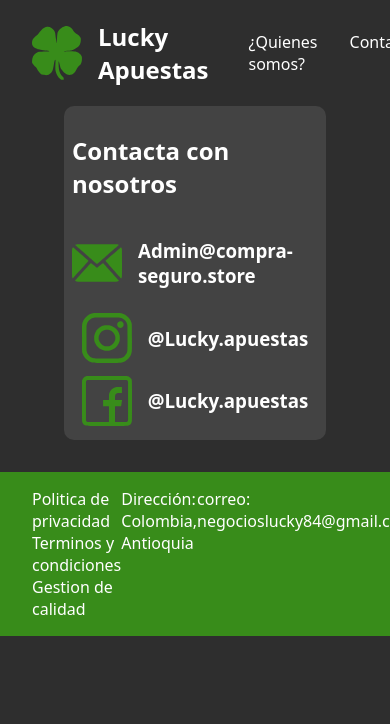
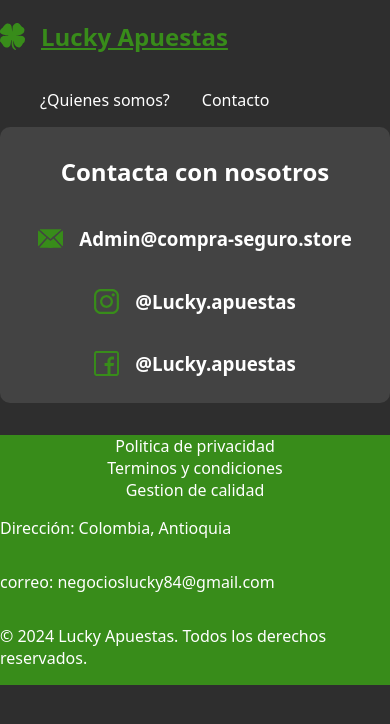
Before and after one commit to EmmanuelSalazar/lucky-apuestas, a PHP site: page /contact.php in a window 390 px wide; the page is wider, and only the part inside the window is pictured. Shown: the top 724 px of that part. Run offline with PHP 8.4, Linux system fonts and the light colour scheme.

Commit message:
v1.1 MOBILE ADDED

```diff
--- /dev/null
+++ b/robots.txt
@@ -0,0 +1,3 @@
+User-agent: *
+Disallow: /src/
+Disallor: /vendor/
--- a/src/css/style.css
+++ b/src/css/style.css
@@ -152,3 +152,50 @@
         background-color: #296413;
     }
 /* ---------------- */
+
+
+/* MOBILE CSS */
+
+@media screen and (max-width: 580px) {
+    main {
+        padding: 0;
+    }
+    main > .row {
+        display: flex;
+        flex-direction: column;
+    }
+
+    .iconSVG {
+        width: 25px;
+    }
+    .banner > img{
+        width: 320px;
+    }
+    footer {
+        width: 100%;
+        display: flex;
+        flex-direction: column;
+        padding: 0;
+    }
+    .box {
+        width: 100%;
+    }
+    .nav {
+        padding: 0;
+        width: 100%;
+        flex-wrap: wrap;
+    }
+    .contTable{
+        flex-wrap: wrap;
+    }
+    .aviso {
+        display: flex;
+        width: 80%;
+        flex-wrap: wrap;
+    }
+    .banner {
+        display: flex;
+        justify-content: center;
+    }
+
+}
```
Also changed, not shown: index.php (+3 -4 lines), src/css/index.css (+8 -0 lines), src/css/lottery.css (+15 -0 lines), src/js/reponsive.js (added, +7 -0 lines).
